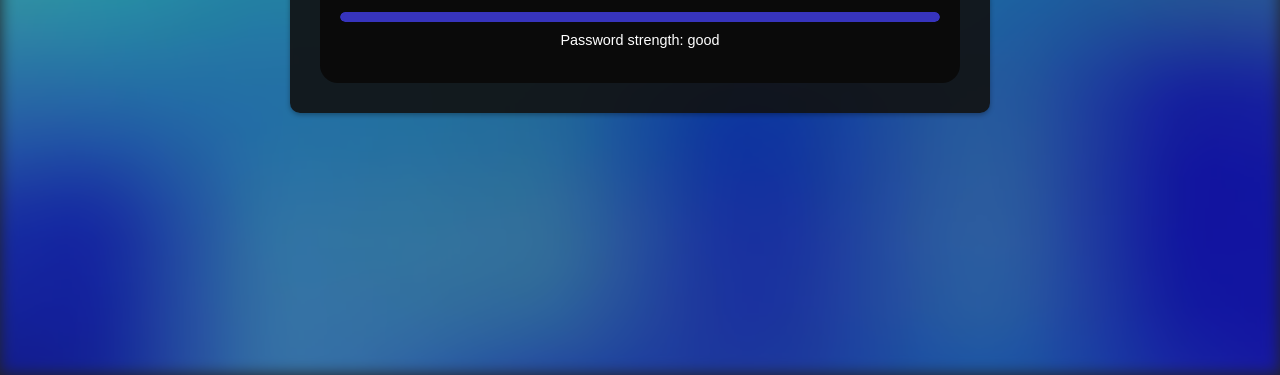
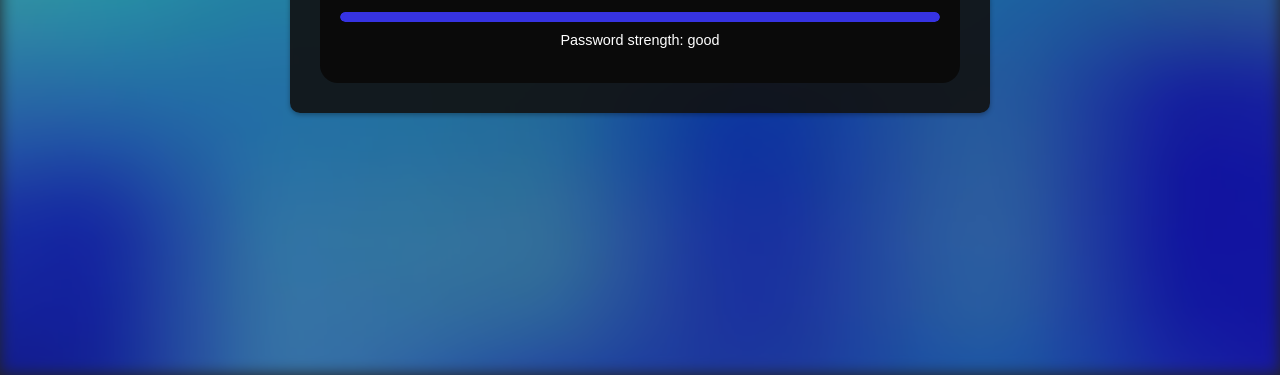
Before and after one commit to Neeraj99990/PASSWORD--STRENGTH-CHECKER, a plain HTML site: page index.html in a window 1280 px wide. Shown: the part 425-800 px from the top of the page. Drawn offline with Linux system fonts and the light colour scheme.

Commit message:
ALL DONE

```diff
--- a/style.css
+++ b/style.css
@@ -89,7 +89,7 @@ input[type="password"]:focus {
 
 .progress {
     height: 100%;
-    background-color: #3734bd; /* Yellow for initial progress */
+    background-color: #3633e2; /* Yellow for initial progress */
     border-radius: 5px;
 }
 
```
